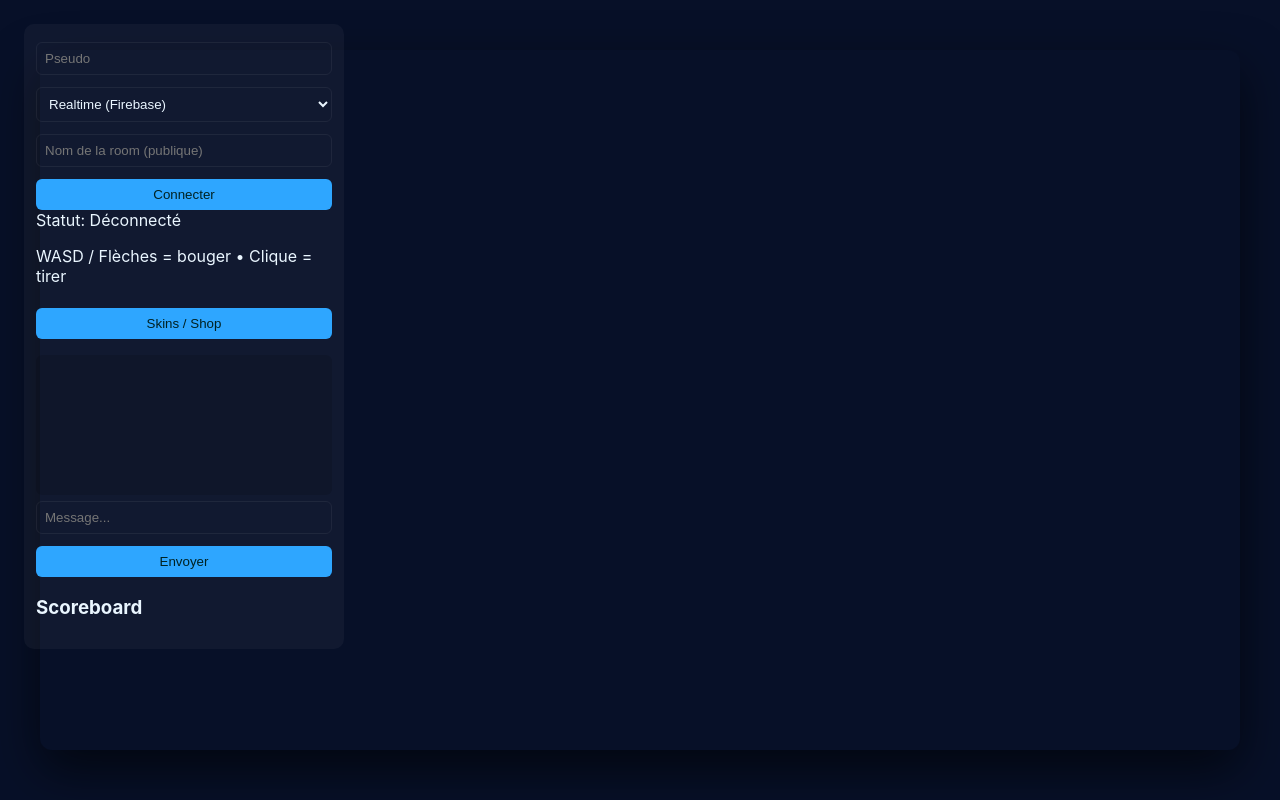
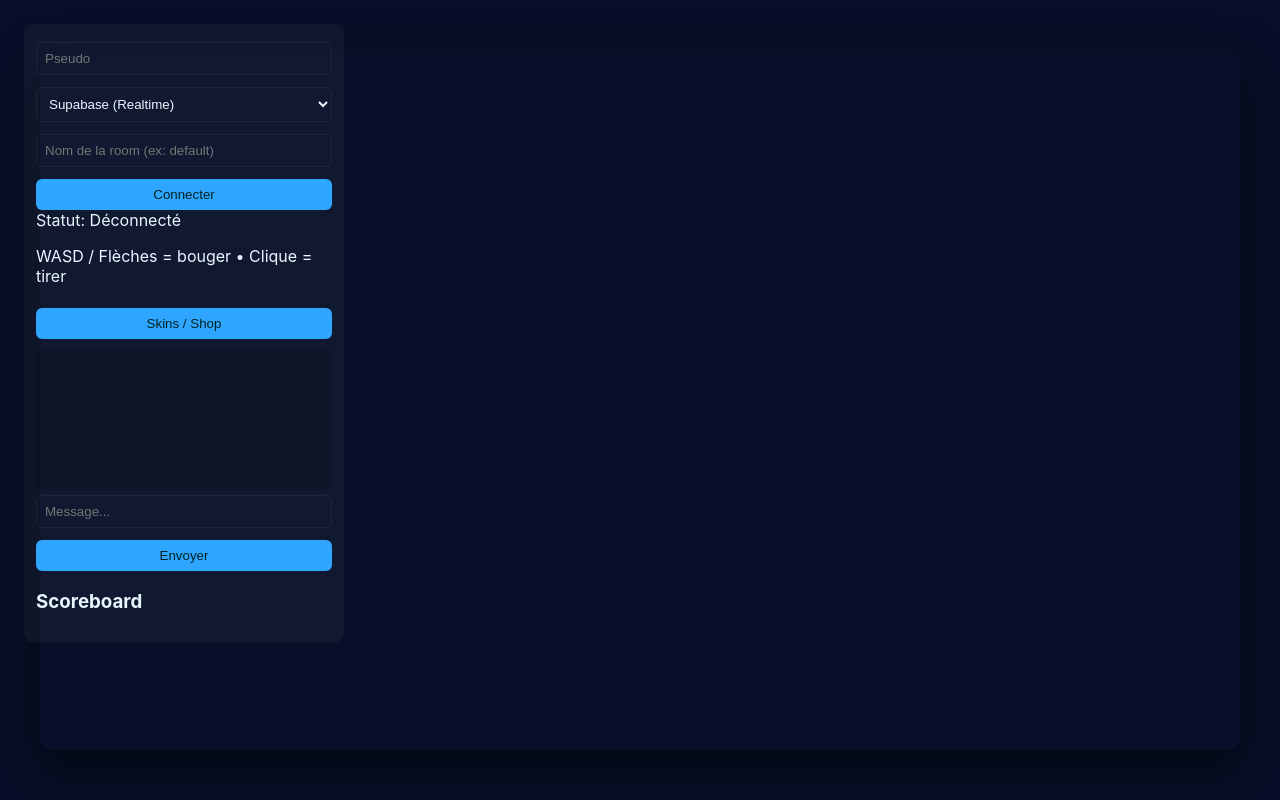
Before and after one commit to PROroblox1212/jeu, a plain HTML site: page index.html in a window 1280 px wide. Drawn offline with Linux system fonts and the light colour scheme.

Commit message:
Refactor index.html for Supabase integration

```diff
--- a/index.html
+++ b/index.html
@@ -3,30 +3,25 @@
 <head>
   <meta charset="utf-8" />
   <meta name="viewport" content="width=device-width,initial-scale=1" />
-<title>Pixel Rally — Avancé</title>
+  <title>Pixel Rally — Supabase Realtime</title>
   <link rel="stylesheet" href="style.css">
 </head>
 <body>
   <canvas id="game" width="1200" height="700"></canvas>
 
-
   <div id="ui">
     <input id="username" placeholder="Pseudo">
     <select id="mode">
-<option value="firebase">Realtime (Firebase)</option>
-<option value="supabase">Realtime (Supabase)</option>
-<option value="ws">WebSocket (serveur Node)</option>
+      <option value="supabase">Supabase (Realtime)</option>
     </select>
-<input id="room" placeholder="Nom de la room (publique)">
+    <input id="room" placeholder="Nom de la room (ex: default)">
     <button id="connectBtn">Connecter</button>
     <div id="status">Statut: Déconnecté</div>
 
-
     <div id="controls">
       <p>WASD / Flèches = bouger • Clique = tirer</p>
-<p><button id="shopBtn">Skins / Shop</button></p>
+      <button id="shopBtn">Skins / Shop</button>
     </div>
-
 
     <div id="chat">
       <div id="chatLog"></div>
@@ -34,10 +29,8 @@
       <button id="chatSend">Envoyer</button>
     </div>
 
-
     <div id="scoreboard"><h3>Scoreboard</h3><div id="scores"></div></div>
   </div>
-
 
   <script type="module" src="game.js"></script>
 </body>
```
Lines whose indentation alone changed are shown as unchanged.
